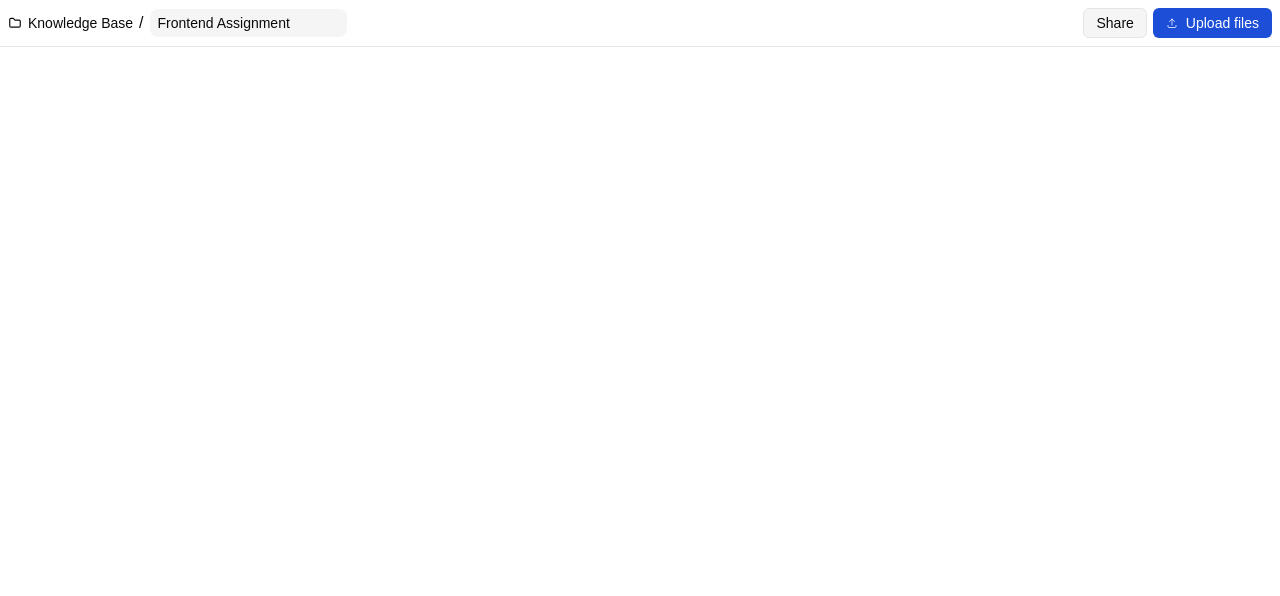
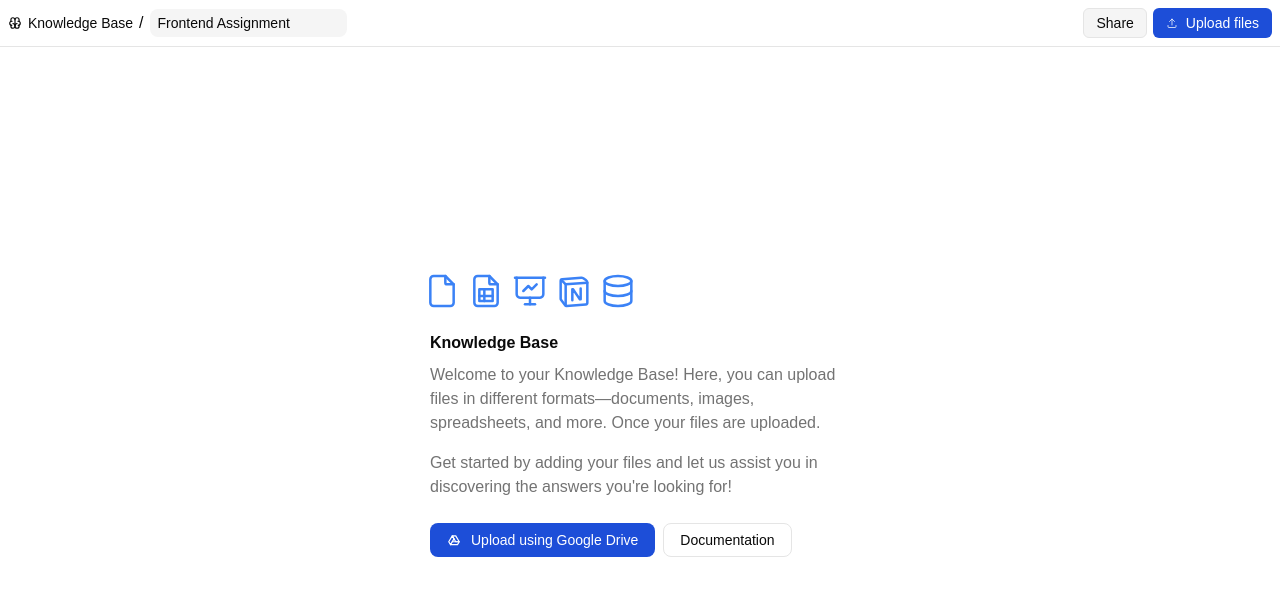
Before and after one commit to yashsehgal/stack-ai-file-system-assignment, a Next.js app: page / in a window 1280 px wide. Shown: the top 596 px of the page. Built offline with nearby package versions, Linux system fonts and the light colour scheme.

Commit message:
feat: add empty state component for knowledge base

```diff
--- a/app/page.tsx
+++ b/app/page.tsx
@@ -1,6 +1,6 @@
 import { KnowledgeBase } from '@/modules/knowledge-base';
 
-export default function App() {
+export default function App(): JSX.Element {
   return (
     <div className="App-container">
       <KnowledgeBase />
--- /dev/null
+++ b/modules/constants/main.ts
@@ -0,0 +1,8 @@
+import { ApplicationContextType } from '../interfaces/application-context-type';
+
+export const INITIAL_APPLICATION_CONTEXT_DATA: ApplicationContextType = {
+  knowledgeBaseTitle: 'Untitled',
+  setKnowledgeBaseTitle: () => {
+    throw new Error('This error has occurred while setting up the ApplicationContext initial state.');
+  },
+} as const;
--- /dev/null
+++ b/modules/contexts/application-context.tsx
@@ -0,0 +1,5 @@
+import { createContext } from 'react';
+import { INITIAL_APPLICATION_CONTEXT_DATA } from '../constants/main';
+import { ApplicationContextType } from '../interfaces/application-context-type';
+
+export const ApplicationContext = createContext<ApplicationContextType>(INITIAL_APPLICATION_CONTEXT_DATA);
--- /dev/null
+++ b/modules/interfaces/application-context-type.ts
@@ -0,0 +1,6 @@
+import { SetStateAction } from 'react';
+
+export type ApplicationContextType = {
+  knowledgeBaseTitle: string;
+  setKnowledgeBaseTitle: React.Dispatch<SetStateAction<string>>;
+};
--- a/modules/knowledge-base/constants/main.ts
+++ b/modules/knowledge-base/constants/main.ts
@@ -0,0 +1,2 @@
+export const KNOWLEDGE_BASE_EMPTY_STATE_DOCUMENTATION_URL: string =
+  'https://www.stack-ai.com/docs/technical-considerations/dataloaders-vs-knowledge-bases' as const;
--- a/modules/knowledge-base/knowledge-base-empty-state.tsx
+++ b/modules/knowledge-base/knowledge-base-empty-state.tsx
@@ -0,0 +1,37 @@
+'use client';
+import { Button } from '@/components/ui/button';
+import { cn } from '@/lib/utils';
+import { IconBrandGoogleDrive, IconBrandNotion, IconDatabase, IconFile, IconFileSpreadsheet, IconPresentation } from '@tabler/icons-react';
+import { KNOWLEDGE_BASE_EMPTY_STATE_DOCUMENTATION_URL } from './constants/main';
+
+export function KnowledgeBaseEmptyState({ className, children: _, ...props }: React.HTMLAttributes<HTMLDivElement>): JSX.Element {
+  return (
+    <section className={cn('KnowledgeBaseEmptyState-container flex items-center justify-center select-none', className)} {...props}>
+      <div className="KnowledgeBaseEmptyState-content-wrapper w-[420px] flex flex-col items-start gap-4">
+        <div className="EmptyState-iconSet-wrapper flex items-center gap-1 text-blue-500 -ml-2">
+          <IconFile size={40} strokeWidth={1.5} />
+          <IconFileSpreadsheet size={40} strokeWidth={1.5} />
+          <IconPresentation size={40} strokeWidth={1.5} />
+          <IconBrandNotion size={40} strokeWidth={1.5} />
+          <IconDatabase size={40} strokeWidth={1.5} />
+        </div>
+        <div className="EmptyState-content-wrapper flex flex-col items-start gap-2 mt-1">
+          <h2 className="font-semibold text-base">Knowledge Base</h2>
+          <p className="text-neutral-500">
+            Welcome to your Knowledge Base! Here, you can upload files in different formats—documents, images, spreadsheets, and more. Once
+            your files are uploaded.
+          </p>
+          <p className="text-neutral-500 mt-2">
+            Get started by adding your files and let us assist you in discovering the answers you&apos;re looking for!
+          </p>
+        </div>
+        <div className="flex items-center gap-2 mt-2">
+          <Button leftIcon={IconBrandGoogleDrive}>Upload using Google Drive</Button>
+          <Button variant="ghost" onClick={() => window.open(KNOWLEDGE_BASE_EMPTY_STATE_DOCUMENTATION_URL)}>
+            Documentation
+          </Button>
+        </div>
+      </div>
+    </section>
+  );
+}
--- a/modules/knowledge-base/knowledge-base-navigation.tsx
+++ b/modules/knowledge-base/knowledge-base-navigation.tsx
@@ -2,13 +2,13 @@ import { Button } from '@/components/ui/button';
 import { DropdownMenu, DropdownMenuContent, DropdownMenuItem, DropdownMenuTrigger } from '@/components/ui/dropdown-menu';
 import { Input } from '@/components/ui/input';
 import { TABLER_ICON } from '@/constants/tabler';
-import { IconBrandGoogleDrive, IconFolder, IconUpload } from '@tabler/icons-react';
+import { IconBrain, IconBrandGoogleDrive, IconUpload } from '@tabler/icons-react';
 
-export function KnowledgeBaseNavigation() {
+export function KnowledgeBaseNavigation(): JSX.Element {
   return (
     <nav className="KnowledgeBaseNavigation-container border-b p-2 flex items-center justify-between">
       <div className="flex items-center justify-start gap-1.5">
-        <IconFolder size={TABLER_ICON.SIZE} />
+        <IconBrain size={TABLER_ICON.SIZE} />
         <p className="font-medium text-sm cursor-pointer">Knowledge Base</p>/
         <Input value="Frontend Assignment" readOnly />
       </div>
--- a/modules/knowledge-base/knowledge-base.tsx
+++ b/modules/knowledge-base/knowledge-base.tsx
@@ -1,9 +1,11 @@
+import { KnowledgeBaseEmptyState } from './knowledge-base-empty-state';
 import { KnowledgeBaseNavigation } from './knowledge-base-navigation';
 
-export function KnowledgeBase() {
+export function KnowledgeBase(): JSX.Element {
   return (
     <div className="KnowledgeBase-container grid">
       <KnowledgeBaseNavigation />
+      <KnowledgeBaseEmptyState className="py-56" />
     </div>
   );
 }
--- /dev/null
+++ b/modules/providers/application-context-provider.tsx
@@ -0,0 +1,13 @@
+import { useState } from 'react';
+import { INITIAL_APPLICATION_CONTEXT_DATA } from '../constants/main';
+import { ApplicationContextType } from '../interfaces/application-context-type';
+import { ApplicationContext } from '../contexts/application-context';
+
+export function ApplicationContextProvider({ children }: { children: React.ReactNode }): JSX.Element {
+  const [knowledgeBaseTitle, setKnowledgeBaseTitle] = useState<string>(INITIAL_APPLICATION_CONTEXT_DATA.knowledgeBaseTitle);
+  const ProviderData: ApplicationContextType = {
+    knowledgeBaseTitle,
+    setKnowledgeBaseTitle,
+  } as const;
+  return <ApplicationContext.Provider value={ProviderData}>{children}</ApplicationContext.Provider>;
+}
--- a/providers/tanstack-react-query-provider.tsx
+++ b/providers/tanstack-react-query-provider.tsx
@@ -8,6 +8,6 @@ export function TanStackReactQueryProvider({
   children,
 }: Readonly<{
   children: React.ReactNode;
-}>) {
+}>): JSX.Element {
   return <QueryClientProvider client={createReactQueryClient}>{children}</QueryClientProvider>;
 }
```
